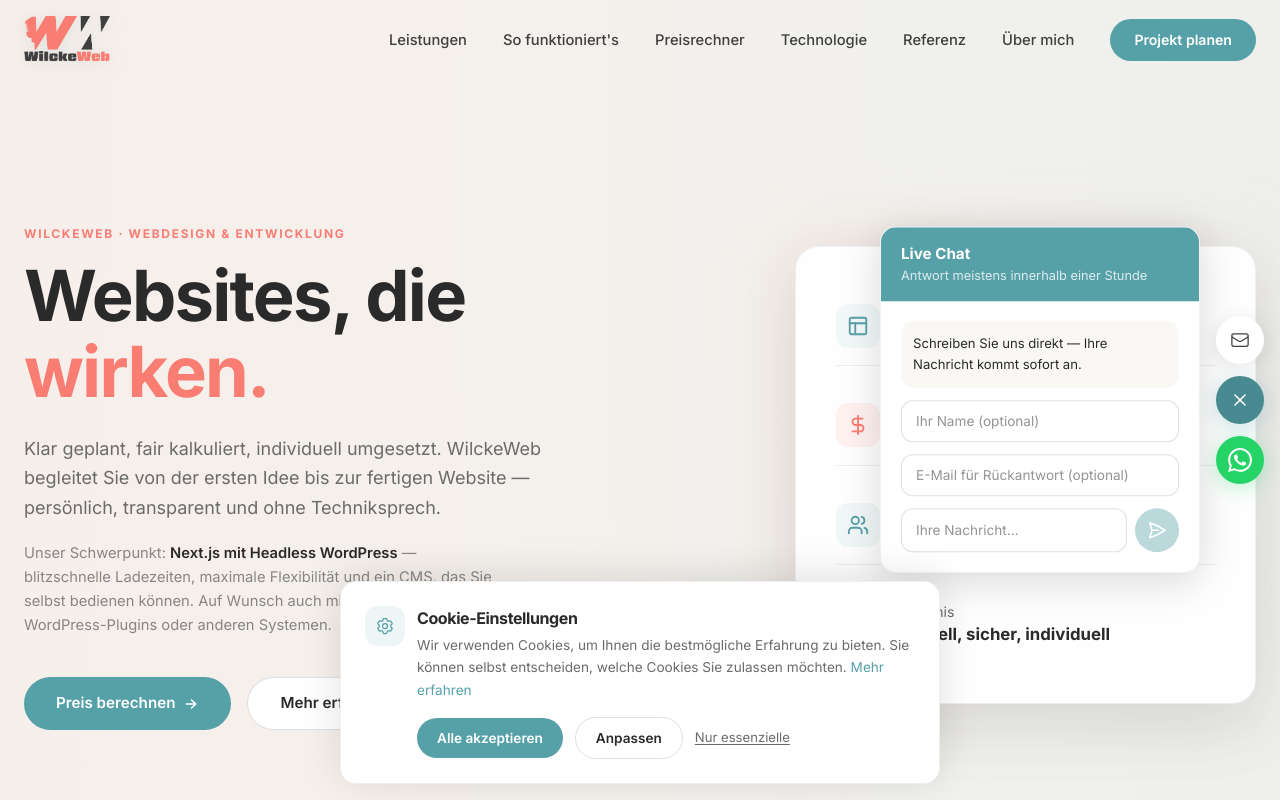
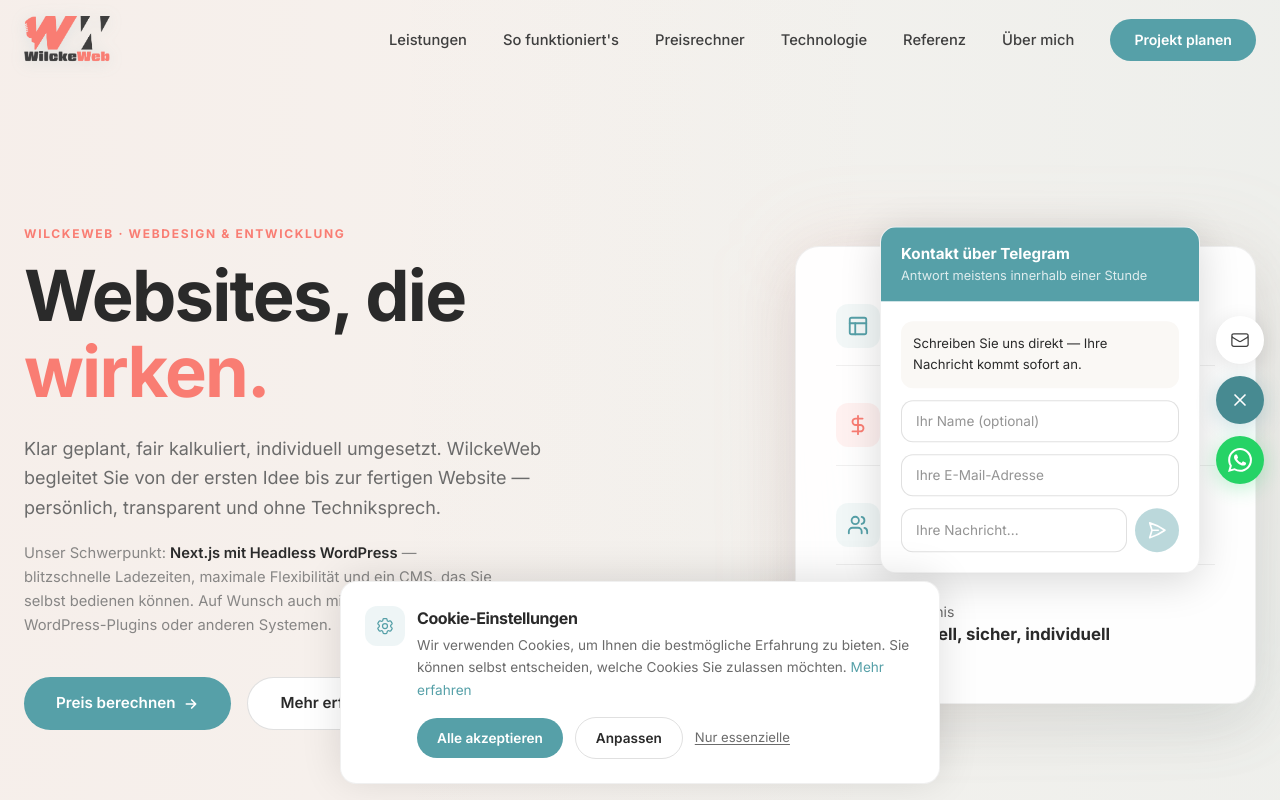
Before and after one commit to jeremiaswilcke/WilckeWeb, a Next.js app: page / in a window 1280 px wide. Both pictures are taken after a click on the button 1240 px from the left and 400 px from the top of the page. Shown: the top 800 px of the page. Built offline with nearby package versions, Linux system fonts and the light colour scheme.

Commit message:
fix: rename Live Chat to Kontakt über Telegram, make email required
Co-Authored-By: Claude Opus 4.6 (1M context) <noreply@anthropic.com>

```diff
--- a/src/components/FloatingActions.tsx
+++ b/src/components/FloatingActions.tsx
@@ -44,7 +44,7 @@ export default function FloatingActions() {
   }
 
   async function handleChatSend() {
-    if (!chatMessage.trim()) return;
+    if (!chatMessage.trim() || !chatEmail.trim()) return;
     setChatSending(true);
     try {
       const res = await fetch("/api/telegram", {
@@ -96,7 +96,7 @@ export default function FloatingActions() {
               ? "bg-teal-dark text-white"
               : "bg-teal text-white hover:scale-110 hover:shadow-[0_6px_28px_rgba(86,160,168,0.5)]"
             }`}
-          aria-label="Chat"
+          aria-label="Kontakt über Telegram"
         >
           {chatOpen ? (
             <svg className="w-5 h-5" fill="none" viewBox="0 0 24 24" stroke="currentColor" strokeWidth={2}>
@@ -130,7 +130,7 @@ export default function FloatingActions() {
         <div className="fixed right-20 max-md:right-16 top-1/2 -translate-y-1/2 z-[99] animate-scaleIn">
           <div className="bg-white rounded-2xl shadow-[0_8px_40px_rgba(0,0,0,0.15)] border border-line w-[320px] overflow-hidden">
             <div className="bg-teal text-white px-5 py-4">
-              <div className="font-bold text-[0.95rem]">Live Chat</div>
+              <div className="font-bold text-[0.95rem]">Kontakt über Telegram</div>
               <div className="text-white/80 text-[0.8rem]">Antwort meistens innerhalb einer Stunde</div>
             </div>
             <div className="p-5">
@@ -167,9 +167,10 @@ export default function FloatingActions() {
                   />
                   <input
                     type="email"
+                    required
                     value={chatEmail}
                     onChange={(e) => setChatEmail(e.target.value)}
-                    placeholder="E-Mail für Rückantwort (optional)"
+                    placeholder="Ihre E-Mail-Adresse"
                     className="w-full px-3.5 py-2.5 rounded-xl border border-line-strong bg-white text-text text-[0.85rem]
                       focus:outline-none focus:ring-2 focus:ring-teal/20 focus:border-teal transition-all duration-300"
                   />
@@ -187,7 +188,7 @@ export default function FloatingActions() {
                     />
                     <button
                       onClick={handleChatSend}
-                      disabled={chatSending || !chatMessage.trim()}
+                      disabled={chatSending || !chatMessage.trim() || !chatEmail.trim()}
                       className="w-11 h-11 shrink-0 rounded-full bg-teal text-white flex items-center justify-center
                         hover:scale-105 hover:shadow-[0_4px_16px_rgba(86,160,168,0.4)]
                         transition-all duration-300 disabled:opacity-40"
```
